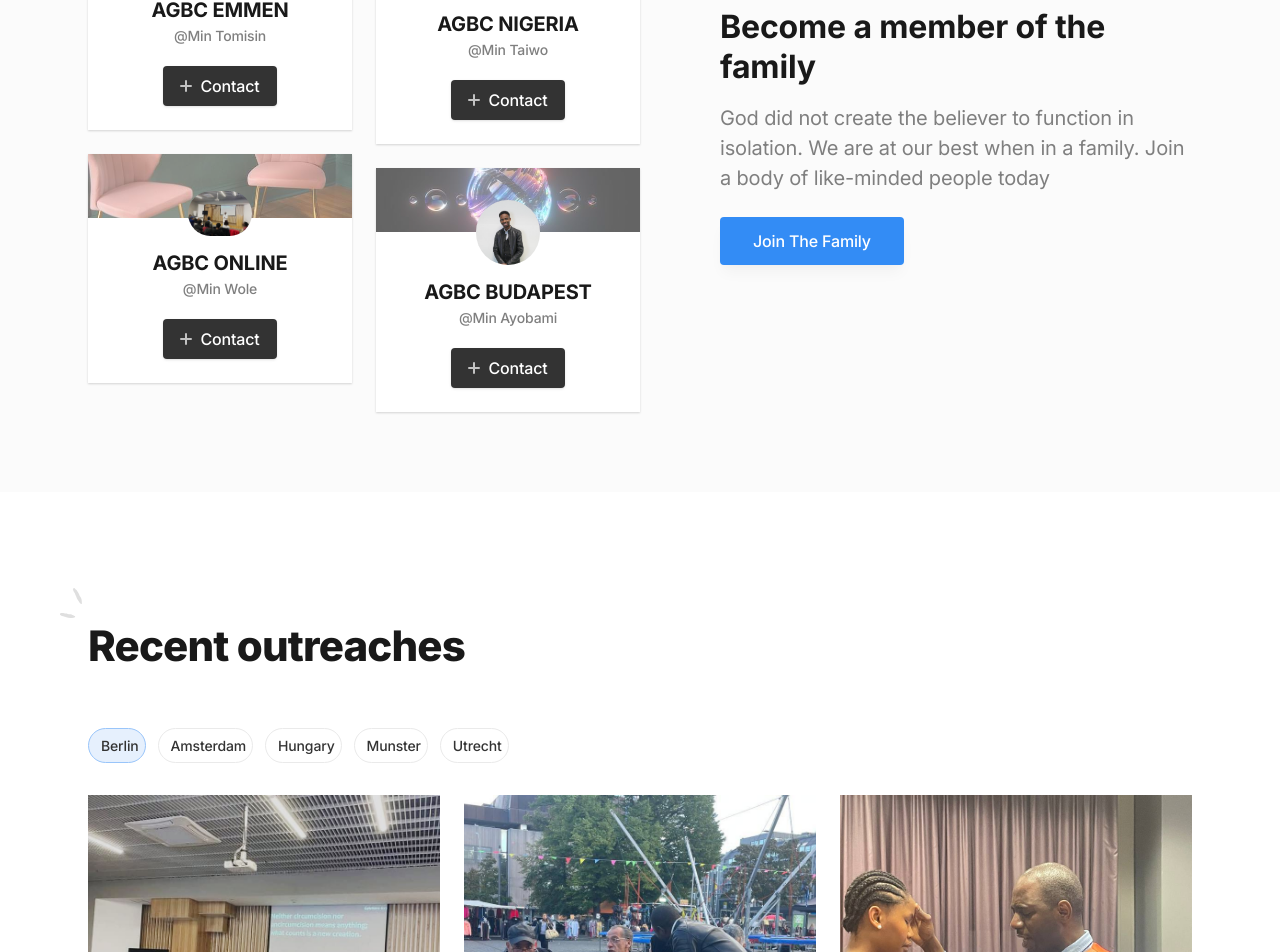
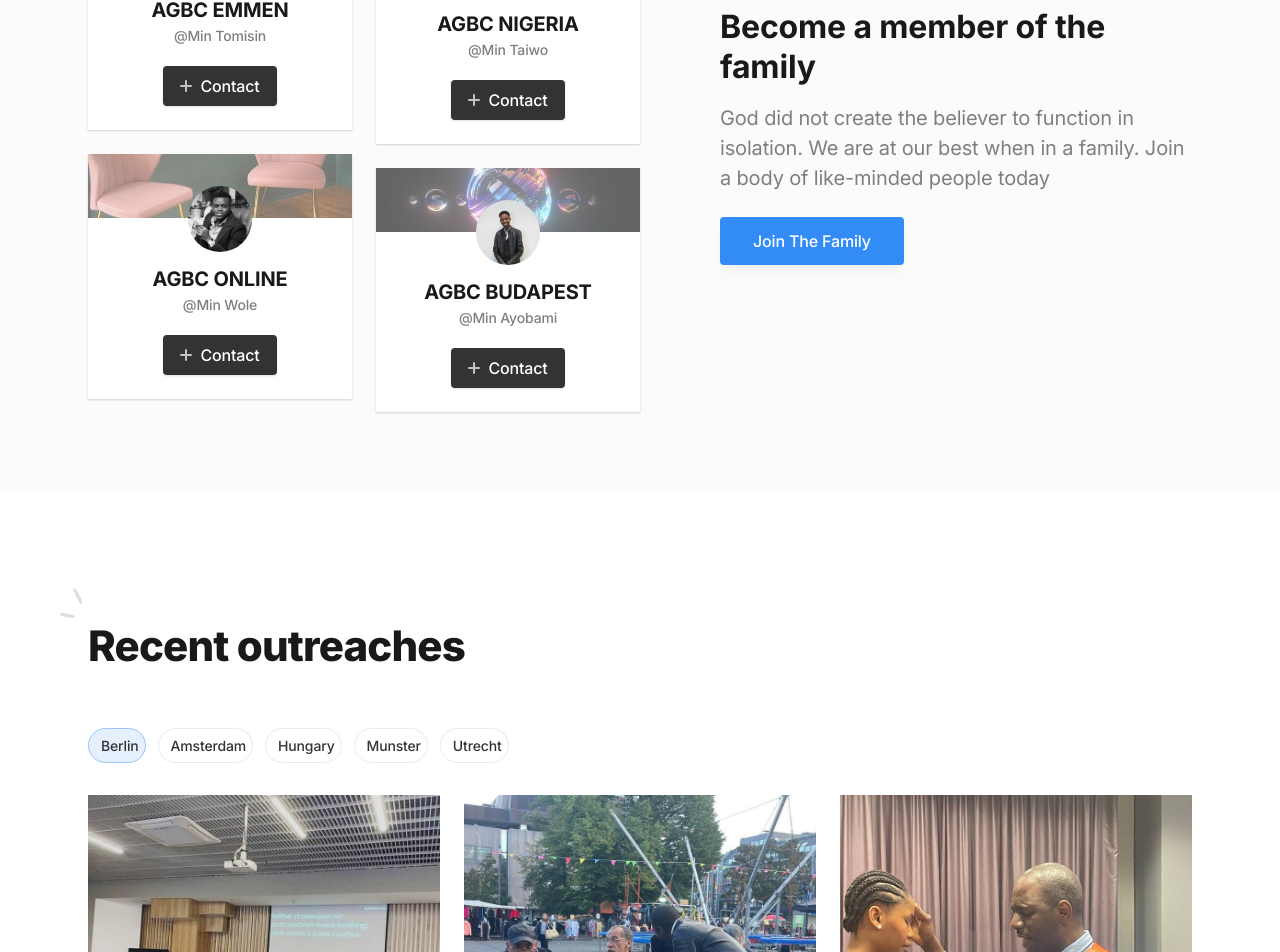
Before and after one commit to solomon-ojo/oami, a Next.js app: page / in a window 1280 px wide. Shown: the part 3136-4088 px from the top of the page. Built offline with nearby package versions, Linux system fonts and the light colour scheme.

Commit message:
Dr esther changes

```diff
--- a/components/creatives.tsx
+++ b/components/creatives.tsx
@@ -100,7 +100,7 @@ export default function Creatives() {
                     <Image className="w-full h-16 object-cover opacity-60" src={CreativeBg02} width={258} height={64} alt="Creative 02 bg" />
                     <div className="bg-white px-4 pb-6">
                       <div className="relative inline-flex -mt-8 mb-3">
-                        <Image className="inline-flex rounded-full" src={berlin} width={64} height={64} alt="Creative 01" />
+                        <Image className="inline-flex rounded-full" src={wole} width={64} height={64} alt="Creative 01" />
                       </div>
                       <div className="mb-5">
                         <a
```
Also changed, not shown: public/images/wole.jpeg.
